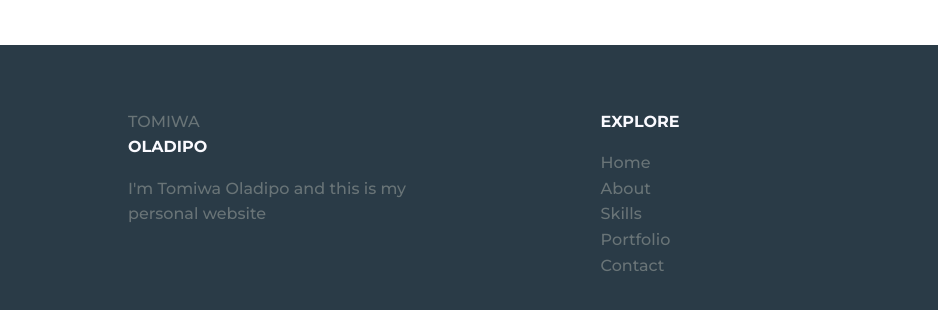
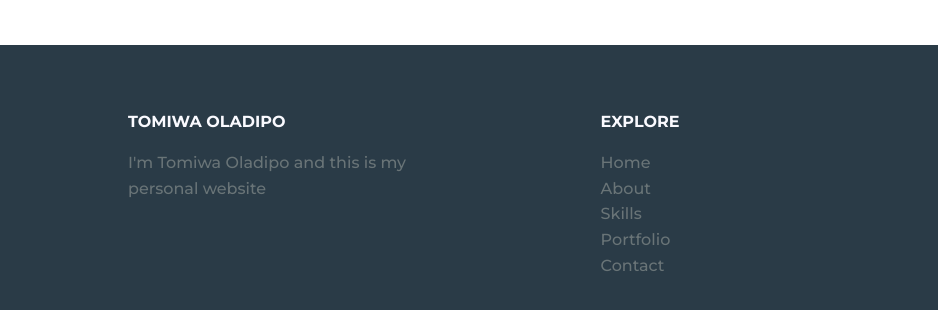
Before and after one commit to engr-tomtom/Personal-website, a plain HTML site: page index.html in a window 1280 px wide. Shown: the part 2789-3099 px from the top of the page, 0-938 px from the left. Drawn offline with nearby package versions, Linux system fonts and the light colour scheme.

Commit message:
Name Correction

```diff
--- a/index.html
+++ b/index.html
@@ -141,8 +141,8 @@
         <!--===== FOOTER =====-->
         <footer class="footer section">
             <div class="footer__container bd-grid">
-                <div class="footer__data">TOMIWA
-                    <h2 class="footer__title"> OLADIPO</h2>
+                <div class="footer__data">
+                    <h2 class="footer__title">TOMIWA OLADIPO</h2>
                     <p class="footer__text">I'm Tomiwa Oladipo and this is my personal website</p>
                 </div>
 
```
